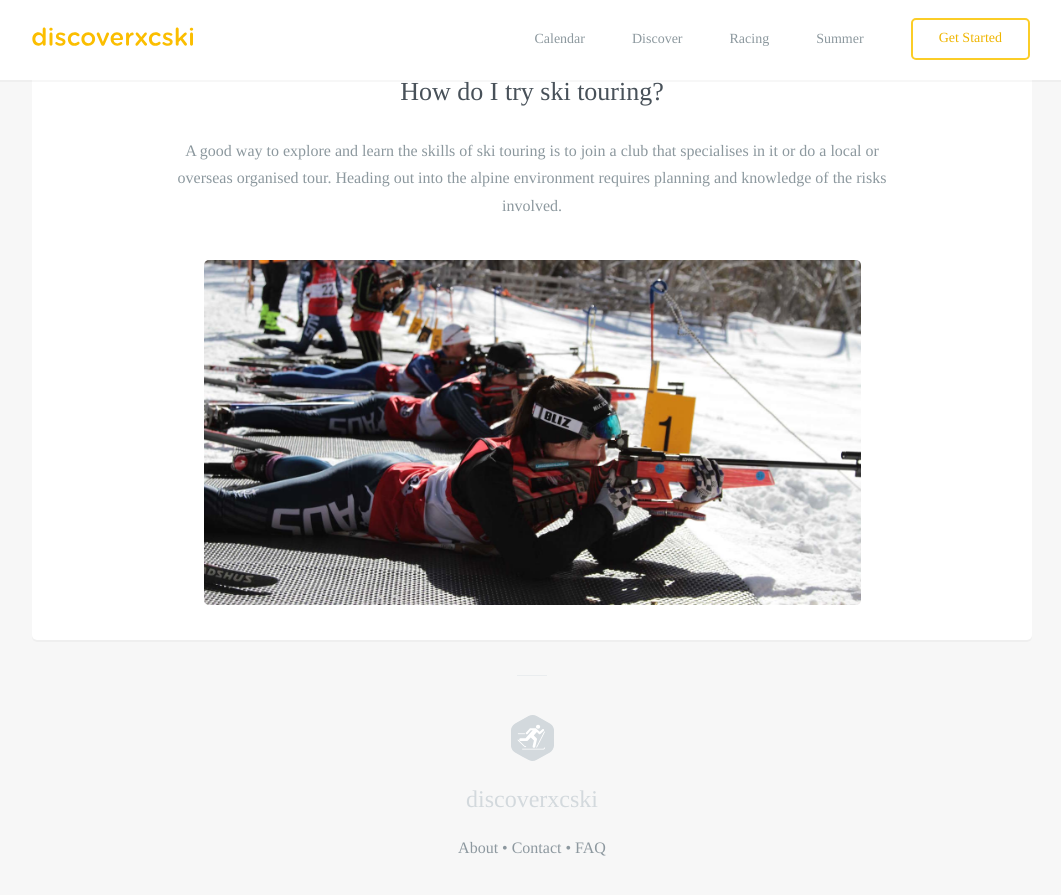
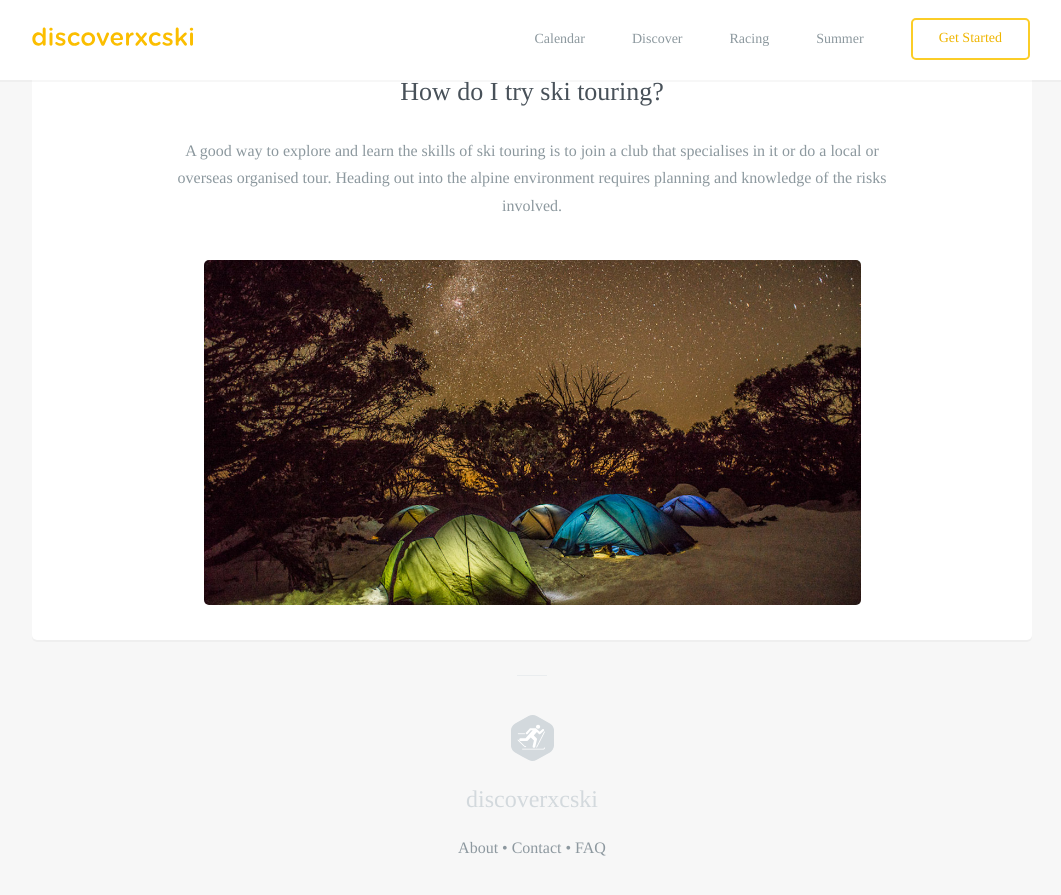
Before and after one commit to robcatto/robcatto.github.io, a Jekyll site: the page built from discoverxc/ski-touring/index.html, in a window 1280 px wide and 900 px high, scrolled down 896 px. Shown: the top 895 px of the window, without its empty margins (108-1169 px from the left). Built offline with Jekyll 4.4.1, drawn with Linux system fonts in a browser that asks for light colours; some web fonts are replaced; Markdown is read by kramdown in place of the engine named in the settings.

Commit message:
Update index.html

```diff
--- a/discoverxc/ski-touring/index.html
+++ b/discoverxc/ski-touring/index.html
@@ -65,7 +65,7 @@ layout: default
                     </p>
                     <div class="one">
                 <div class="onelarge centered" style="
-                background-image: url(http://www.discoverxcski.com/images/australianbiathlon.jpg);
+                background-image: url(http://www.discoverxcski.com/images/ski-touring-stars.jpg);
                 background-size: cover;
                 "></div>
                 </section>
```
Also changed, not shown: other parts of discoverxc/ski-touring/index.html (+1 -1 lines).
